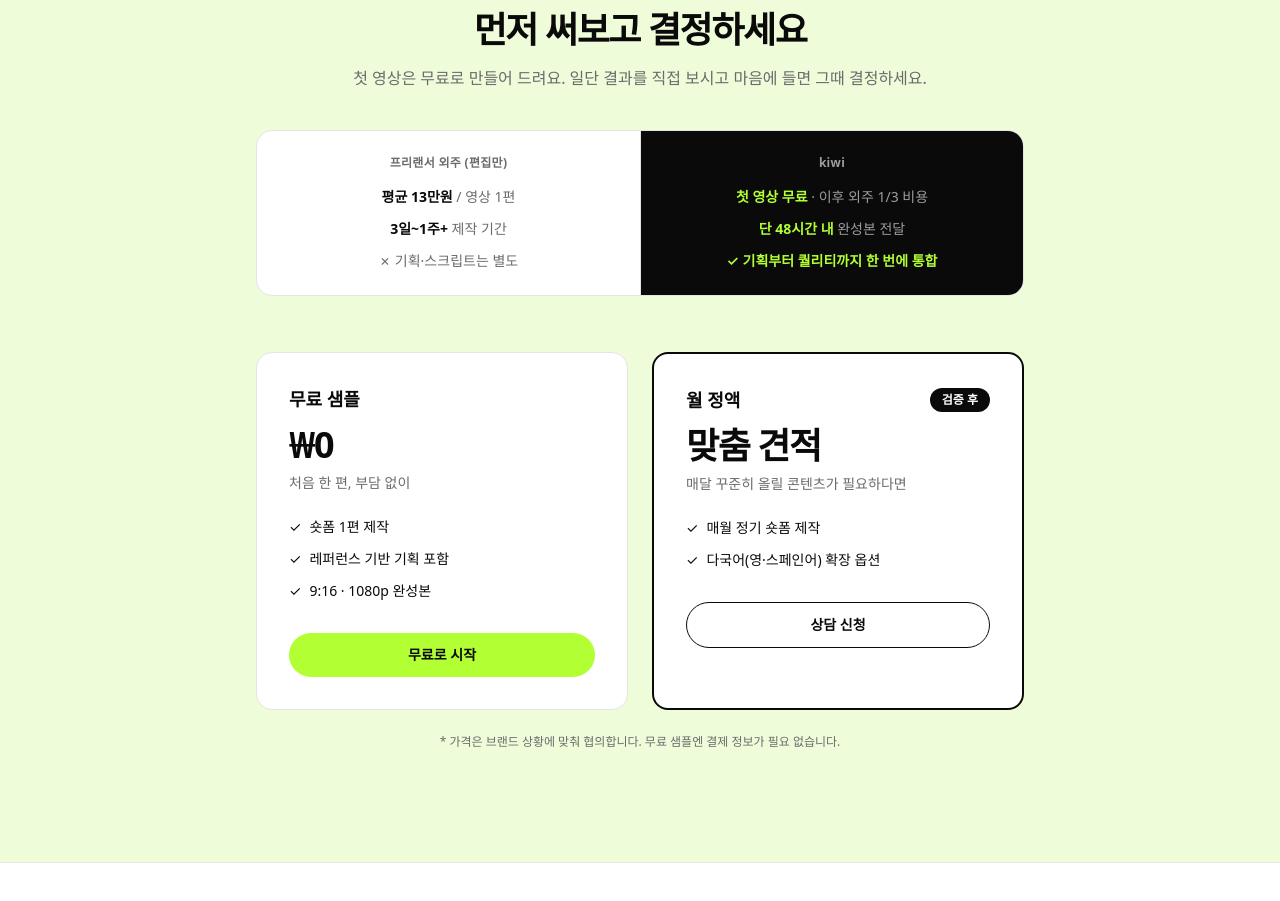
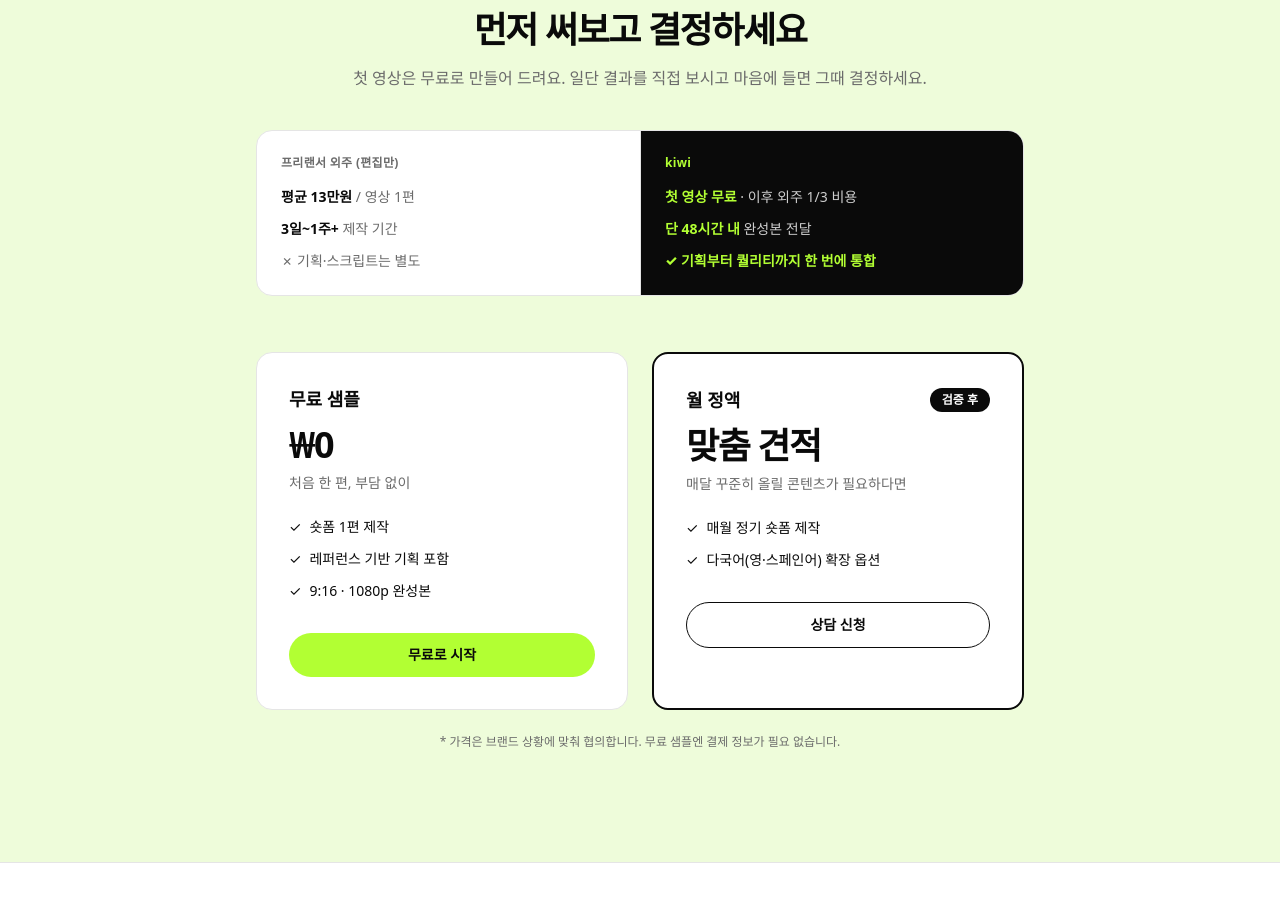
Before and after one commit to Gyuuze/kiwi-landing, a plain HTML site: page index.html in a window 1280 px wide. Shown: the part 3680-4581 px from the top of the page. Drawn offline with nearby package versions, Linux system fonts and the light colour scheme; a web font is replaced by a local one.

Commit message:
fix: 비교표 가독성 개선 (좌측 정렬, 흰색 텍스트, 볼드 강화)

```diff
--- a/index.html
+++ b/index.html
@@ -279,7 +279,7 @@
         <!-- 비용 비교 -->
         <div class="reveal mx-auto mt-10 max-w-3xl overflow-hidden rounded-2xl border border-line bg-paper">
           <div class="grid grid-cols-2 divide-x divide-line">
-            <div class="p-6 text-center">
+            <div class="p-6">
               <p class="text-xs font-bold tracking-wide text-mute">프리랜서 외주 (편집만)</p>
               <div class="mt-4 space-y-3 text-sm">
                 <div><span class="font-semibold text-ink">평균 13만원</span><span class="text-mute"> / 영상 1편</span></div>
@@ -287,12 +287,12 @@
                 <div class="text-mute">✗ 기획·스크립트는 별도</div>
               </div>
             </div>
-            <div class="bg-ink p-6 text-center text-paper">
-              <p class="text-xs font-bold tracking-wide text-paper/60">kiwi</p>
+            <div class="bg-ink p-6 text-paper">
+              <p class="text-xs font-extrabold tracking-wide text-kiwi">kiwi</p>
               <div class="mt-4 space-y-3 text-sm">
-                <div><span class="font-semibold text-kiwi">첫 영상 무료</span><span class="text-paper/60"> · 이후 외주 1/3 비용</span></div>
-                <div><span class="font-semibold text-kiwi">단 48시간 내</span><span class="text-paper/60"> 완성본 전달</span></div>
-                <div class="font-semibold text-kiwi">✓ 기획부터 퀄리티까지 한 번에 통합</div>
+                <div><span class="font-extrabold text-kiwi">첫 영상 무료</span><span class="text-paper/80"> · 이후 외주 1/3 비용</span></div>
+                <div><span class="font-extrabold text-kiwi">단 48시간 내</span><span class="text-paper/80"> 완성본 전달</span></div>
+                <div class="font-extrabold text-kiwi">✓ 기획부터 퀄리티까지 한 번에 통합</div>
               </div>
             </div>
           </div>
```
